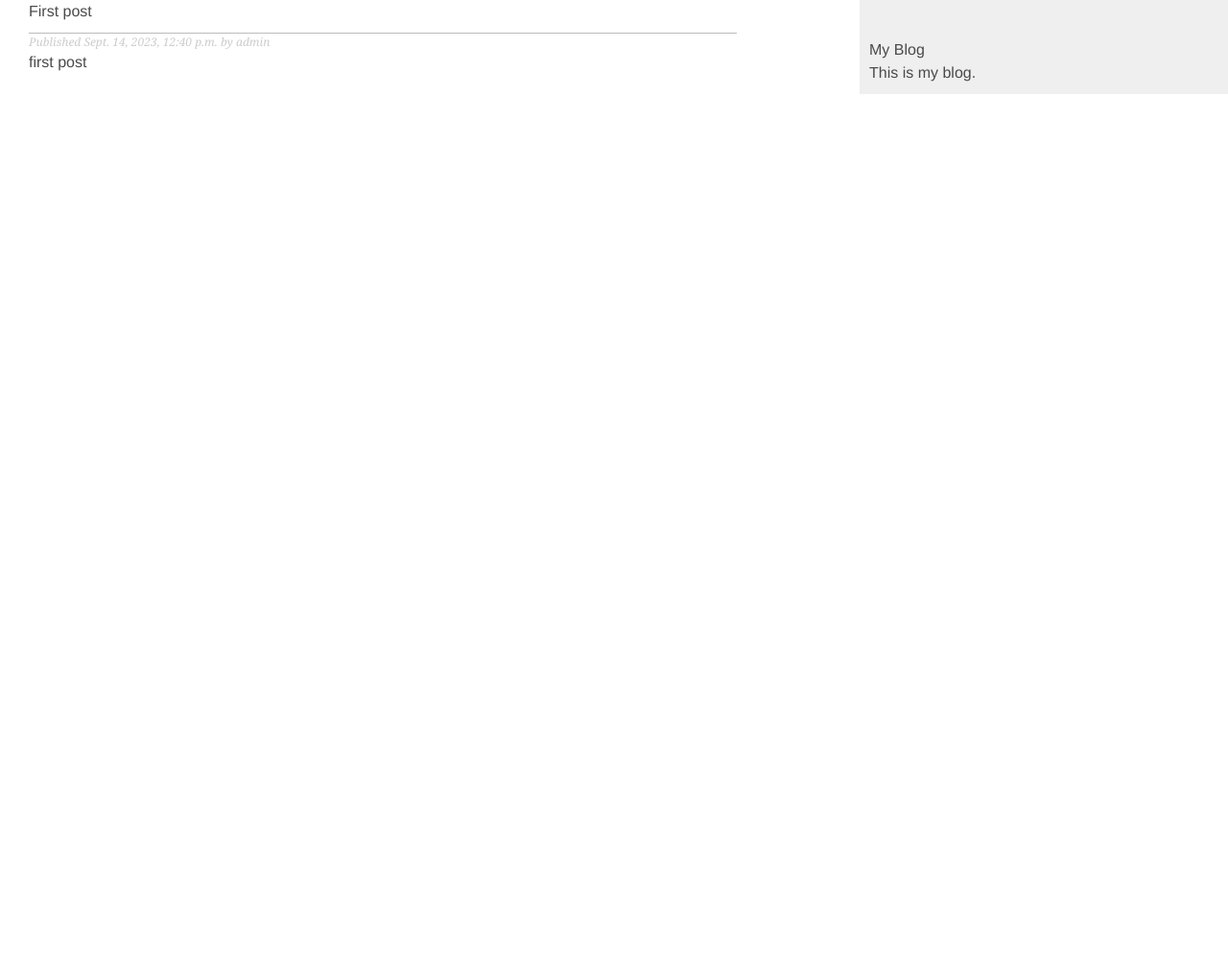
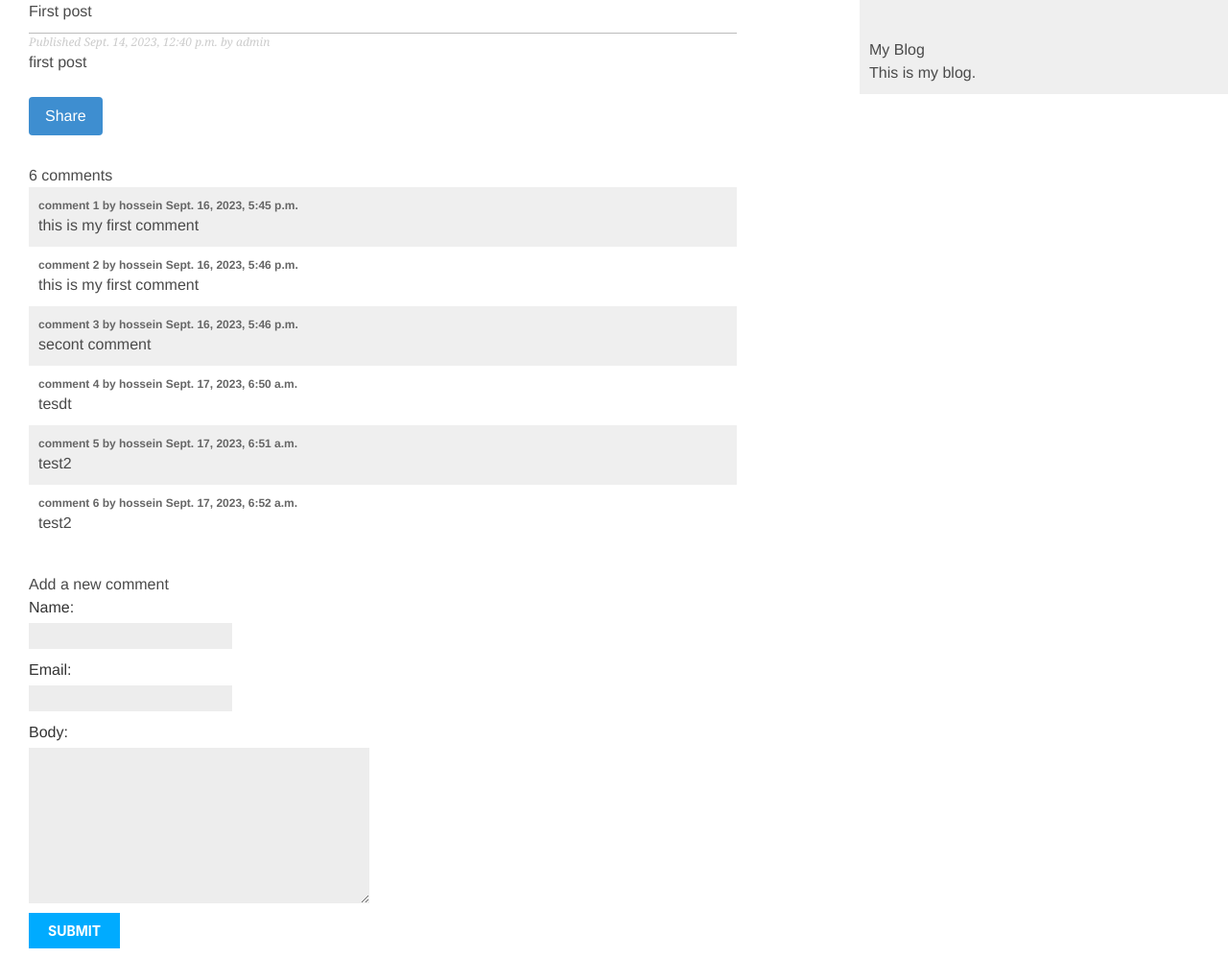
Before and after one commit to MrBarzin/Blog, a Django app: a page that uses templates/blog/post/detail.html in a window 1280 px wide. Shown: the whole page at 96% size. Before the commit the page ends 98 px from the top, so only its background shows below. Run offline with Django 4.2, Linux system fonts and the light colour scheme; data comes from the database, SQL or seed files in the repository; both versions use the stored data as it was after the commit.

Commit message:
config share post via email and add comment system

```diff
--- /dev/null
+++ b/blog/forms.py
@@ -0,0 +1,13 @@
+from django import forms
+from .models import Comment
+
+class EmailPostForm(forms.Form):
+    name = forms.CharField(max_length=50)
+    email= forms.EmailField()
+    to = forms.EmailField()
+    comments = forms.CharField(required=False,widget=forms.Textarea)
+
+class CommentForm(forms.ModelForm):
+    class Meta:
+        model = Comment
+        fields = ['name','email','body']
--- a/blog/models.py
+++ b/blog/models.py
@@ -32,3 +32,20 @@ class Post(models.Model):
         return self.title
     def get_absolute_url(self):
         return reverse('blog:post_detail', args=[self.publish.year, self.publish.month, self.publish.day ,self.slug])
+
+class Comment(models.Model):
+    post = models.ForeignKey(Post,on_delete=models.CASCADE,related_name='comments')
+    name = models.CharField(max_length=50)
+    email = models.EmailField()
+    body = models.TextField()
+    created = models.DateTimeField(auto_now_add=True)
+    uptaded = models.DateTimeField(auto_now=True)
+    active = models.BooleanField(default=True)
+
+    class Meta:
+        ordering=['created']
+        indexes = [
+            models.Index(fields=['created']),
+        ]
+    def __str__(self) -> str:
+        return f'comment by {self.name} on {self.post}'
--- a/blog/urls.py
+++ b/blog/urls.py
@@ -1,9 +1,11 @@
 from django.urls import path
-from .views import post_detail,PostListView
+from .views import post_detail,PostListView,post_share,post_comment
 
 app_name='blog'
 
 urlpatterns =[
     path('',PostListView.as_view(),name='post_list'),
     path('<int:year>/<int:month>/<int:day>/<slug:post>/',post_detail,name='post_detail'),
+    path('share/<int:post_id>/',post_share,name='post_share'),
+    path('comment/<int:post_id>',post_comment,name='post_comment')
 ]
--- a/blog/views.py
+++ b/blog/views.py
@@ -1,13 +1,16 @@
 from django.shortcuts import render,get_object_or_404
-from .models import Post
+from .models import Post,Comment
 from django.http import Http404
 from django.views.generic import ListView
-
+from .forms import EmailPostForm,CommentForm
+from django.core.mail import send_mail
+from django.views.decorators.http import require_POST
 class PostListView(ListView):
     queryset = Post.published.all()
     context_object_name = 'posts'
     paginate_by = 4
     template_name = 'blog/post/list.html'
+
 def post_detail(request,year,month,day,post):
 
     post = get_object_or_404(Post,
@@ -17,5 +20,34 @@ def post_detail(request,year,month,day,post):
                              publish__month = month,
                              publish__day = day,
                              )
+    comments = post.comments.filter(active=True)
+    form = CommentForm()
+    return render(request,'blog/post/detail.html',{'post':post , 'comments':comments , 'form':form })
 
-    return render(request,'blog/post/detail.html',{'post':post})
+@require_POST
+def post_comment(request,post_id):
+    post = get_object_or_404(Post,id=post_id,status =Post.Status.PUBLISHED)
+    comment = None
+    form = CommentForm(data=request.POST)
+    if form.is_valid():
+        comment = form.save(commit=False)
+        comment.post = post
+        comment.save()
+    return render(request,'blog/post/comment.html',{ 'post':post , 'form':form , 'comment':comment })
+
+def post_share(request,post_id):
+    post = get_object_or_404(Post,id=post_id,status=Post.Status.PUBLISHED)
+    sent = False
+    if request.method == 'POST':
+        form = EmailPostForm(request.POST)
+        if form.is_valid():
+            cd = form.cleaned_data
+            post_url = request.build_absolute_uri(post.get_absolute_url())
+            subject = f"{cd['name']} recommends you read : {post.title} "
+            massage = f"Read {post.title} at {post_url} \n\n {cd['name']}\'s comments : {cd['comments']}"
+            send_mail(subject,massage,'ahorabarzinprogram@gmail.com',[cd['to']])
+            sent = True
+    else:
+        form = EmailPostForm()
+
+    return render(request,'blog/post/share.html', { 'post':post , 'form':form , 'sent':sent })
--- a/config/settings.py
+++ b/config/settings.py
@@ -124,3 +124,9 @@ STATICFILES_DIRS =[ BASE_DIR/'static']
 # https://docs.djangoproject.com/en/4.2/ref/settings/#default-auto-field
 
 DEFAULT_AUTO_FIELD = 'django.db.models.BigAutoField'
+
+EMAIL_HOST = 'smtp.gmail.com'
+EMAIL_HOST_USER = 'ahorabarzinprogram@gmail.com'
+EMAIL_HOST_PASSWORD = 'fmnx lbcr iwkq xidj'
+EMAIL_PORT = 587
+EMAIL_USE_TLS = True
--- /dev/null
+++ b/templates/blog/post/comment_form.html
@@ -0,0 +1,6 @@
+<h2>Add a new comment</h2>
+<form action="{% url 'blog:post_comment' post.id %}" method="post">
+    {% csrf_token %}
+    {{form}}
+    <input type="submit">
+</form>
--- a/templates/blog/post/detail.html
+++ b/templates/blog/post/detail.html
@@ -7,5 +7,23 @@
     <p class="date">
     Published {{ post.publish }} by {{ post.author }}
     </p>
-    {{ post.body|linebreaks }}
+    {{ post.body|linebreaks }}  <br>
+    <a href="{% url 'blog:post_share' post.id %}" role="button" class="button is-info">Share </a><br>
+    {% with comments.count as total_comments %}
+        <h2>
+            {{ total_comments }} comment{{ total_comments|pluralize }}
+        </h2>
+    {% endwith %}
+    {% for comment in comments %}
+        <div class="comment">
+            <p class="info">
+                comment {{ forloop.counter }} by {{ comment.name }}
+                {{ comment.created }}
+            </p>
+            {{ comment.body|linebreaks }}
+        </div>
+    {% empty %}
+        <p>There are no comments </p>
+    {% endfor %}
+    {% include 'blog/post/comment_form.html'%}
 {% endblock %}
```
Also changed, not shown: blog/admin.py (+6 -1 lines), templates/blog/post/comment.html (added, +11 -0 lines), templates/blog/post/share.html (added, +19 -0 lines), blog/migrations/0003_comment.py (added), db.sqlite3.
